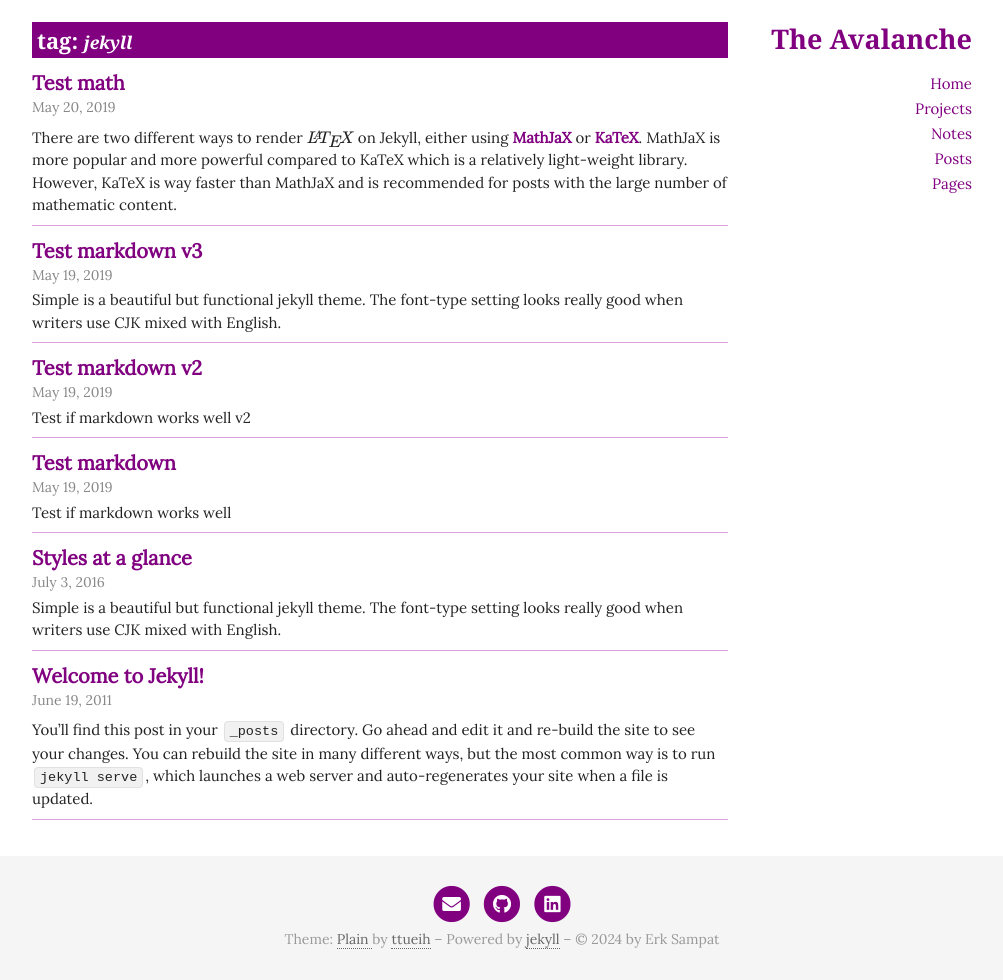
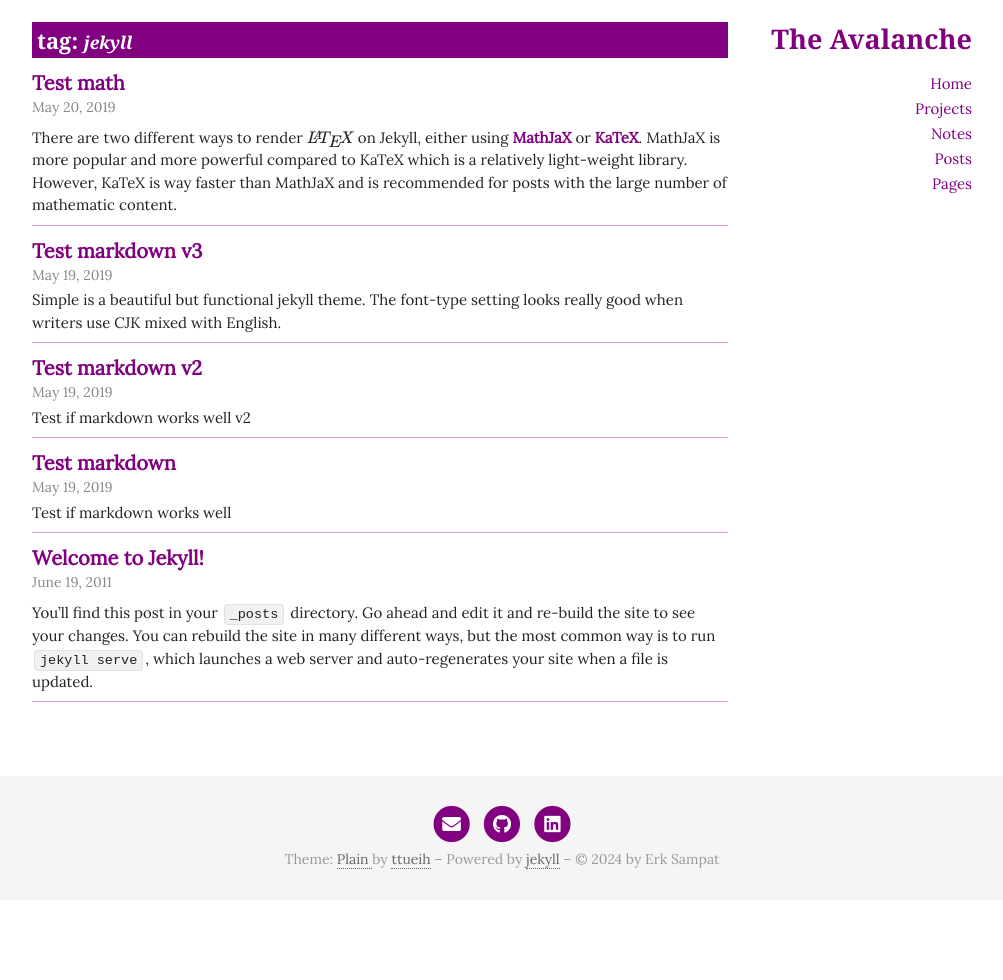
Before and after one commit to haydenghosh/haydenghosh.github.io, a Jekyll site: the page built from _tags/jekyll.md, in a window 1280 px wide. Shown: the whole page, without its empty margins (138-1141 px from the left). Built offline with Jekyll 4.4.1, drawn with Linux system fonts in a browser that asks for light colours; nearby versions of some CDN libraries; formulas are drawn with MathJax 3; after the commit the page ends 900 px from its top, so only the background shows below that.

Commit message:
remove tags etc

```diff
--- a/_posts/2016-07-03-styles-for-simple.md
+++ b/_posts/2016-07-03-styles-for-simple.md
@@ -1,8 +1,6 @@
 ---
 layout: post
 title:  Styles at a glance
-tags:
-   - jekyll
 description: Simple is a beautiful but functional jekyll theme. The font-type setting looks really good when writers use CJK mixed with English.
 ---
 
```
